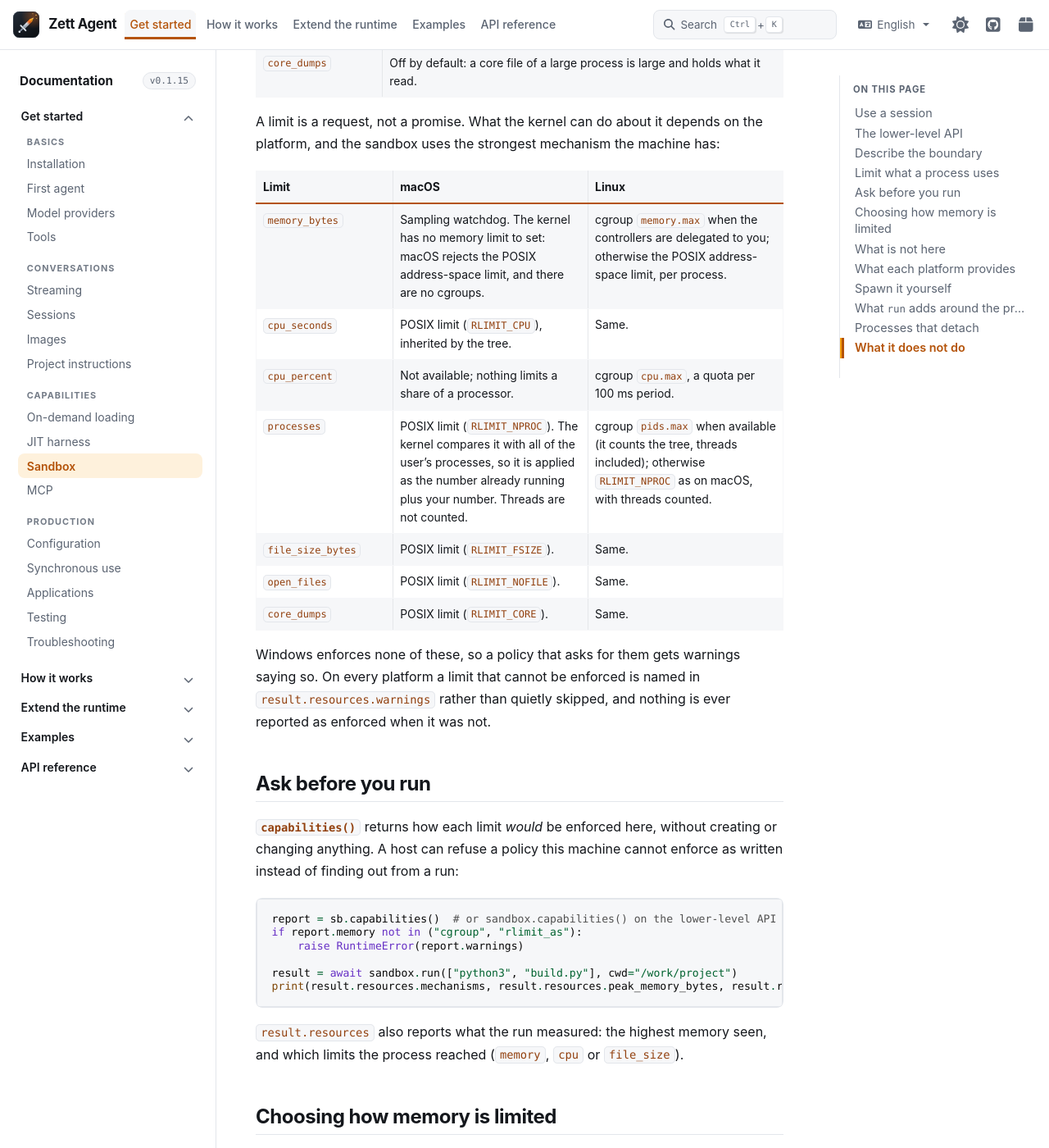
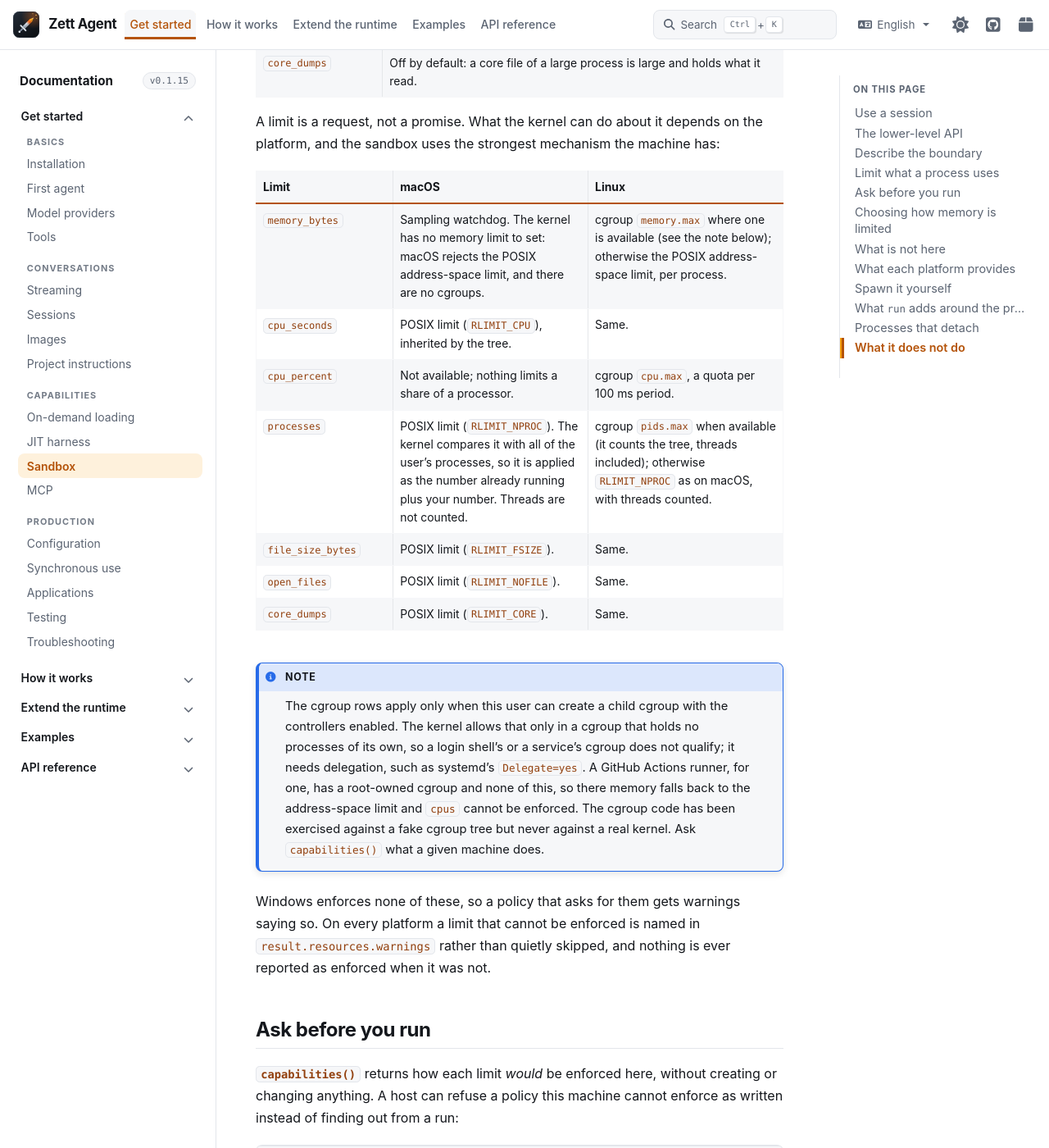
Before and after one commit to Chang-LeHung/zett-agent, a Sphinx documentation site: the page built from docs/learn/sandbox.rst, in a window 1280 px wide and 1400 px high, scrolled down 4861 px. Shown: the whole window at 82% size. Built offline with Sphinx 7.4.7 and the PyData theme 0.15.4, drawn with Linux system fonts in a browser that asks for light colours; pages that are not in the unit, such as notebooks, are missing from menus.

Commit message:
docs(sandbox): say when the cgroup mechanism is available, from what CI showed
The module comment claimed delegated cgroups are common on a normal login. The CI
runner showed otherwise: its cgroup belongs to root, a user cannot create a child
there, and its own subtree_control is empty, which the kernel requires of any cgroup
that holds processes. Replace the claim with what is known: the mechanism needs
delegation and a leaf layout, most machines will use the rlimit or watchdog path,
and the cgroup code has only been run against a fake tree.

```diff
--- a/docs/learn/sandbox.rst
+++ b/docs/learn/sandbox.rst
@@ -212,7 +212,7 @@ the platform, and the sandbox uses the strongest mechanism the machine has:
      - Linux
    * - ``memory_bytes``
      - Sampling watchdog. The kernel has no memory limit to set: macOS rejects the POSIX address-space limit, and there are no cgroups.
-     - cgroup ``memory.max`` when the controllers are delegated to you; otherwise the POSIX address-space limit, per process.
+     - cgroup ``memory.max`` where one is available (see the note below); otherwise the POSIX address-space limit, per process.
    * - ``cpu_seconds``
      - POSIX limit (``RLIMIT_CPU``), inherited by the tree.
      - Same.
@@ -231,6 +231,17 @@ the platform, and the sandbox uses the strongest mechanism the machine has:
    * - ``core_dumps``
      - POSIX limit (``RLIMIT_CORE``).
      - Same.
+
+.. note::
+
+   The cgroup rows apply only when this user can create a child cgroup with the
+   controllers enabled. The kernel allows that only in a cgroup that holds no
+   processes of its own, so a login shell's or a service's cgroup does not
+   qualify; it needs delegation, such as systemd's ``Delegate=yes``. A GitHub
+   Actions runner, for one, has a root-owned cgroup and none of this, so there
+   memory falls back to the address-space limit and ``cpus`` cannot be enforced.
+   The cgroup code has been exercised against a fake cgroup tree but never against
+   a real kernel. Ask ``capabilities()`` what a given machine does.
 
 Windows enforces none of these, so a policy that asks for them gets warnings
 saying so. On every platform a limit that cannot be enforced is named in
```
Also changed, not shown: 2 other files.
